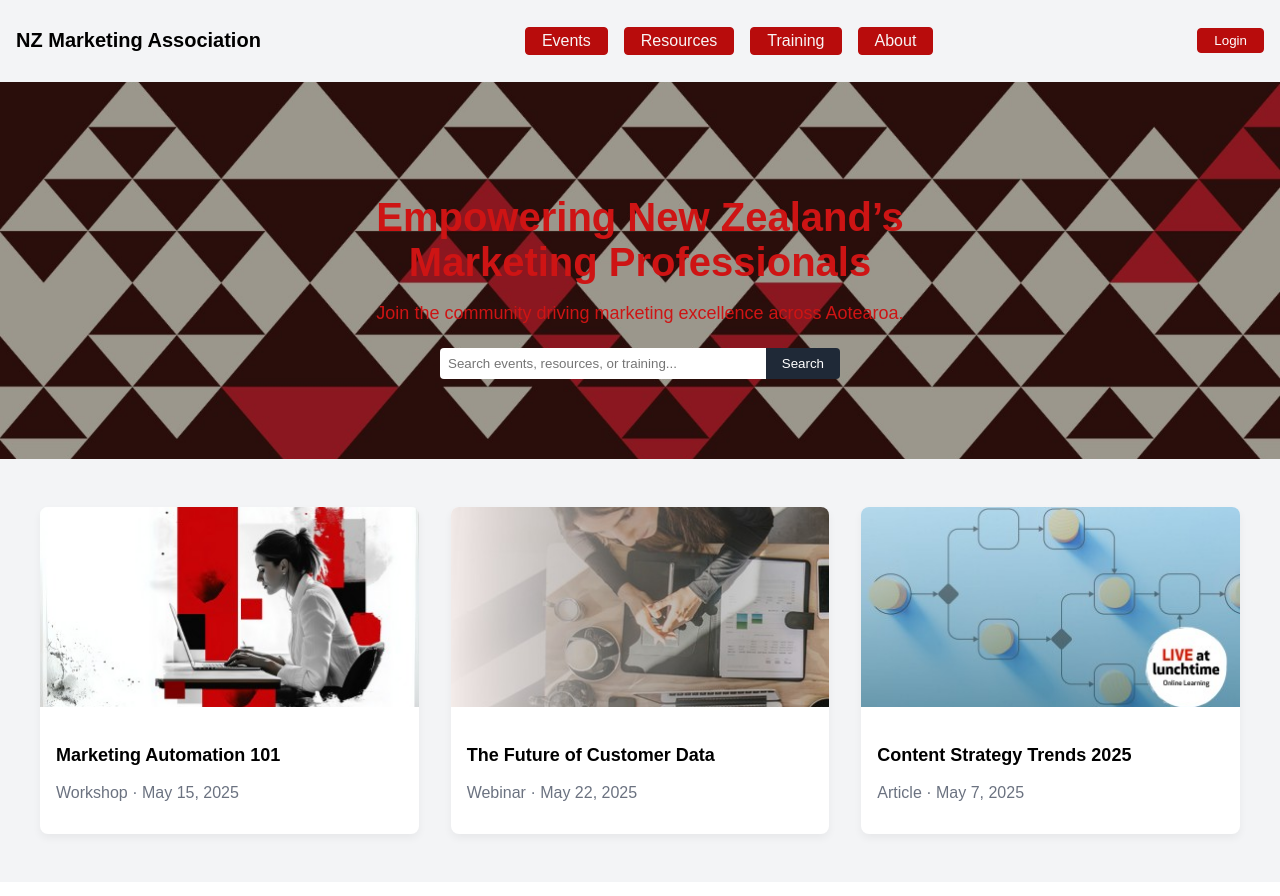
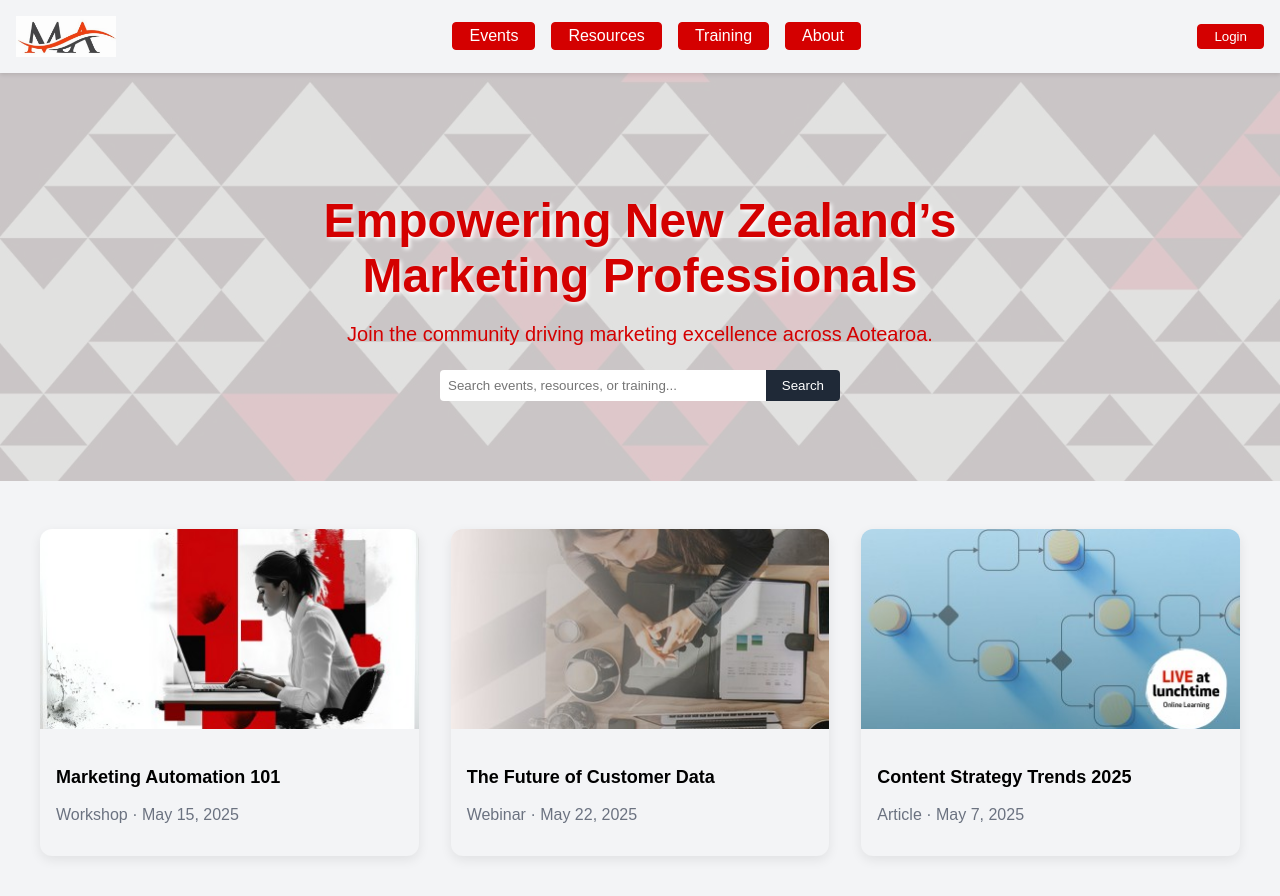
Before and after one commit to Cess-stack/mission-0, a React (Create React App) app: page / in a window 1280 px wide. Shown: the top 896 px of the page. Built offline with nearby package versions, Linux system fonts and the light colour scheme.

Commit message:
have edited my red color all over to better match my logo color so its all cohesive. Have also added shadow to my hero header to make it pop

```diff
--- a/src/NZMarketingAssociationPage.css
+++ b/src/NZMarketingAssociationPage.css
@@ -16,9 +16,9 @@
     box-shadow: 0 2px 4px rgba(0,0,0,0.1);
   }
 
-  .header-title {
-    font-size: 1.25rem;
-    font-weight: bold;
+  .header-logo {
+    width: 100px;
+    height: auto;
   }
 
   .nav {
@@ -27,11 +27,11 @@
   }
 
   .nav-link {
-    color: rgb(248, 245, 245);
+    color: #FFFFFF;
     text-decoration: none;
-    background-color: #b80c0c;
+    background-color: #D40000;
     padding: 0.25rem 1rem;
-    border: 1px solid #b80c0c;
+    border: 1px solid #D40000;
     border-radius: 4px;
   }
 
@@ -41,16 +41,16 @@
 
   .login-button {
     padding: 0.25rem 1rem;
-    border: 1px solid #b80c0c;
+    border: 1px solid #D40000;
     border-radius: 4px;
-    background-color: #b80c0c;
+    background-color: #D40000;
     color: white;
   }
 
   /* Hero */
   .hero {
     position: relative;
-    color: rgb(206, 20, 20);
+    color: #D40000; /* Updated Red */
     padding: 5rem 1rem;
     text-align: center;
   }
@@ -62,6 +62,7 @@
     width: 100%;
     height: 100%;
     object-fit: cover;
+    opacity: 0.2; /* Adjust this value (e.g., 0.6, 0.8) to your liking */
   }
 
   .hero-content {
@@ -72,13 +73,14 @@
   }
 
   .hero-title {
-    font-size: 2.5rem;
+    font-size: 3rem;
     font-weight: bold;
     margin-bottom: 1rem;
+    text-shadow: 2px 2px 4px rgb(255, 255, 255);
   }
 
   .hero-subtext {
-    font-size: 1.125rem;
+    font-size: 1.25rem;
     margin-bottom: 1.5rem;
   }
 
@@ -125,10 +127,11 @@
   }
 
   .feature-card {
-    background-color: white;
-    border-radius: 8px;
+    background-color: #f3f4f6;
+    border-radius: 12px;
     overflow: hidden;
-    box-shadow: 0 4px 8px rgba(0,0,0,0.05);
+    box-shadow: 0 4px 12px rgba(0, 0, 0, 0.08);
+    transition: transform 0.3s ease;
   }
 
   .feature-image {
--- a/src/NZMarketingAssociationPage.jsx
+++ b/src/NZMarketingAssociationPage.jsx
@@ -2,6 +2,7 @@
 import React from "react";
 import "./NZMarketingAssociationPage.css";
 import heroImage from './assets/hero-image.jpg';
+import logo from './assets/logo.jpg';
 
 const features = [
   {
@@ -32,7 +33,7 @@ export default function NZMarketingAssociationPage() {
     <div className="page-wrapper">
       {/* Header */}
       <header className="header">
-        <h1 className="header-title">NZ Marketing Association</h1>
+      <img src={logo} alt="NZ Marketing Association Logo" className="header-logo" />
         <nav className="nav">
           <a href="#" className="nav-link">Events</a>
           <a href="#" className="nav-link">Resources</a>
```
Also changed, not shown: src/assets/logo.jpg (added).
